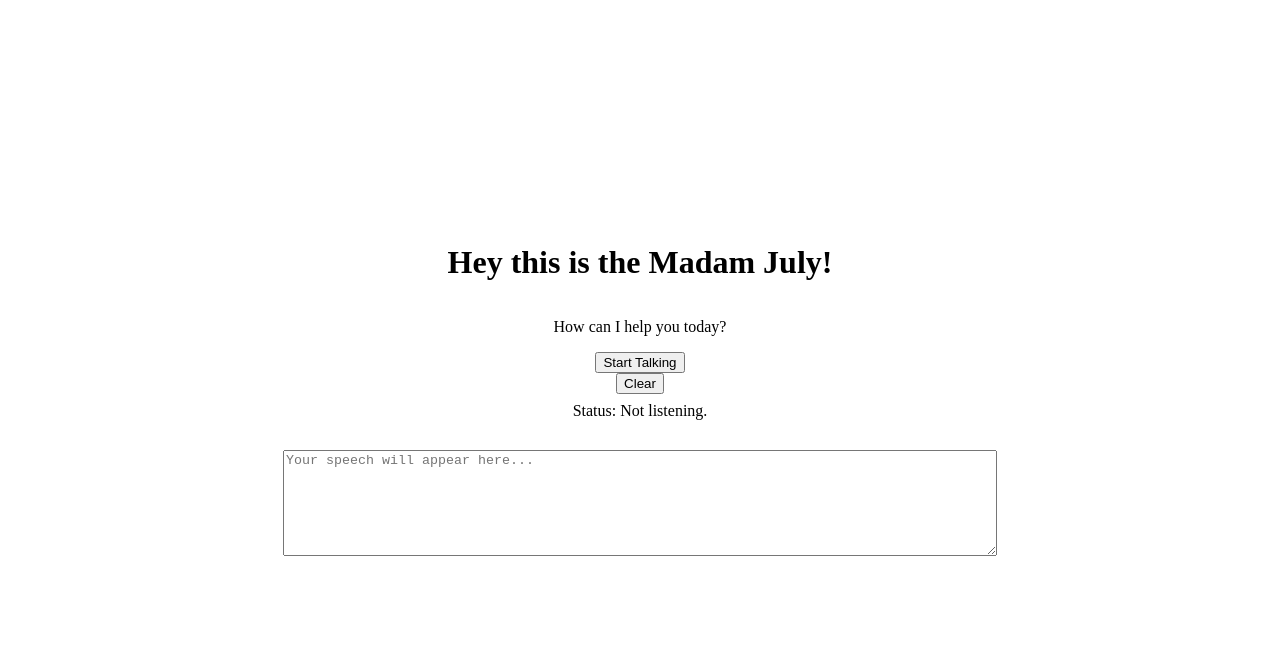
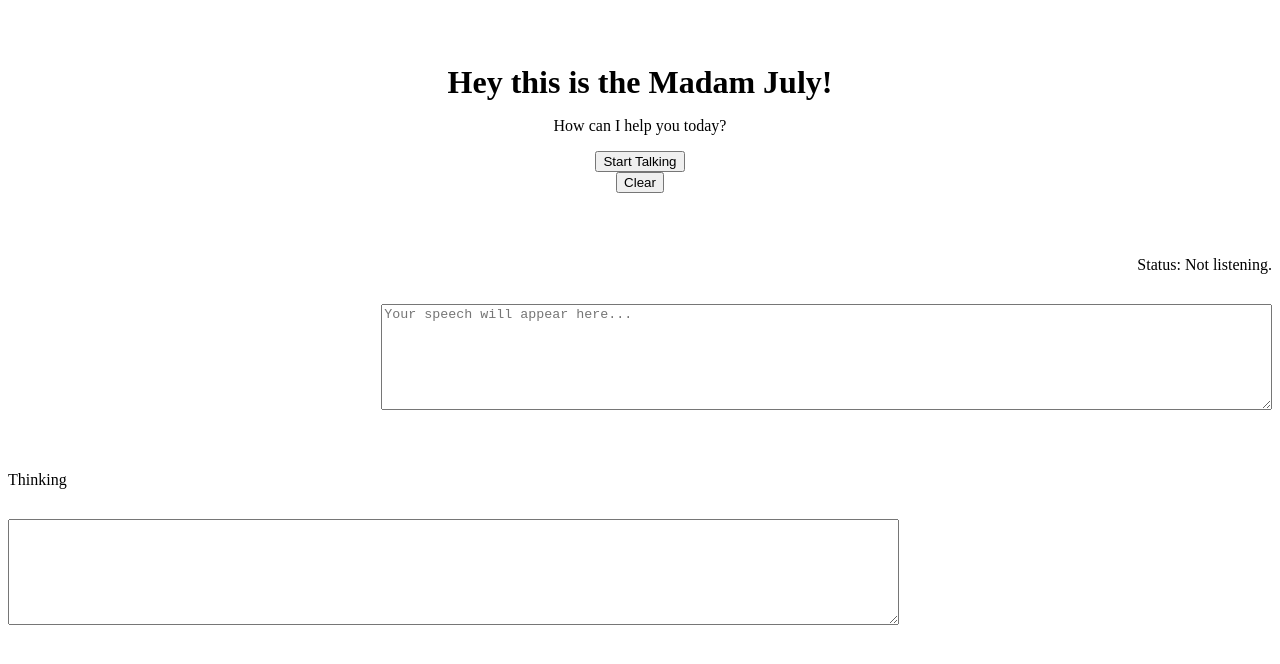
Before and after one commit to Deep-pdf/English_assistant, a plain HTML site: page index.html in a window 1280 px wide. Drawn offline with nearby package versions, Linux system fonts and the light colour scheme.

```diff
--- a/index.html
+++ b/index.html
@@ -20,7 +20,7 @@
                 </p>
 
                 <button id="start-btn" onclick="startRecognition()">Start Talking</button>
-            <button id="clear-btn" >Clear</button>
+                <button id="clear-btn">Clear</button>
             </div>
 
             <div id="output-box" class="box2">
@@ -28,6 +28,12 @@
                 <textarea id="output" placeholder="Your speech will appear here..."></textarea>
                 <div id="message"></div>
             </div>
+
+            <div class="box3">
+                <div class="botthinking">Thinking</div>
+                <textarea id="bot-ans"></textarea>
+
+            </div>
         </div>
     <script src="https://cdn.jsdelivr.net/npm/@supabase/supabase-js@2"></script>
     <script src="script.js"></script>
--- a/style.css
+++ b/style.css
@@ -8,8 +8,12 @@
     width: 100%;
     display: flex;
     flex-direction: column;
-    justify-content: center;
     align-items: center;
+}
+
+h1{
+    padding: 0;
+    margin: 0;
 }
 
 .box1{
@@ -17,15 +21,18 @@
     justify-content: center;
     align-items: center;
     flex-direction: column;
+    height: 30%;
 }
+
+
 
 .box2{
     height: 200px;
-    width: 80%;
+    width: 100%;
     display: flex;
     flex-direction: column;
     justify-content: center;
-    align-items: center;
+    align-items: flex-end;
     gap: 30px;
 }
 
@@ -33,3 +40,18 @@
     width: 70%;
     height: 100px;
 }
+
+.box3{
+    height: 200px;
+    width: 100%;
+    display: flex;
+    justify-content: center;
+    align-items: flex-start;
+    flex-direction: column;
+    gap: 30px;
+}
+
+#bot-ans{
+    width: 70%;
+    height: 100px;
+}
```
Also changed, not shown: backend/package.json (added, +22 -0 lines), backend/server.js (added), 2 other files. Lines whose indentation alone changed are shown as unchanged.
